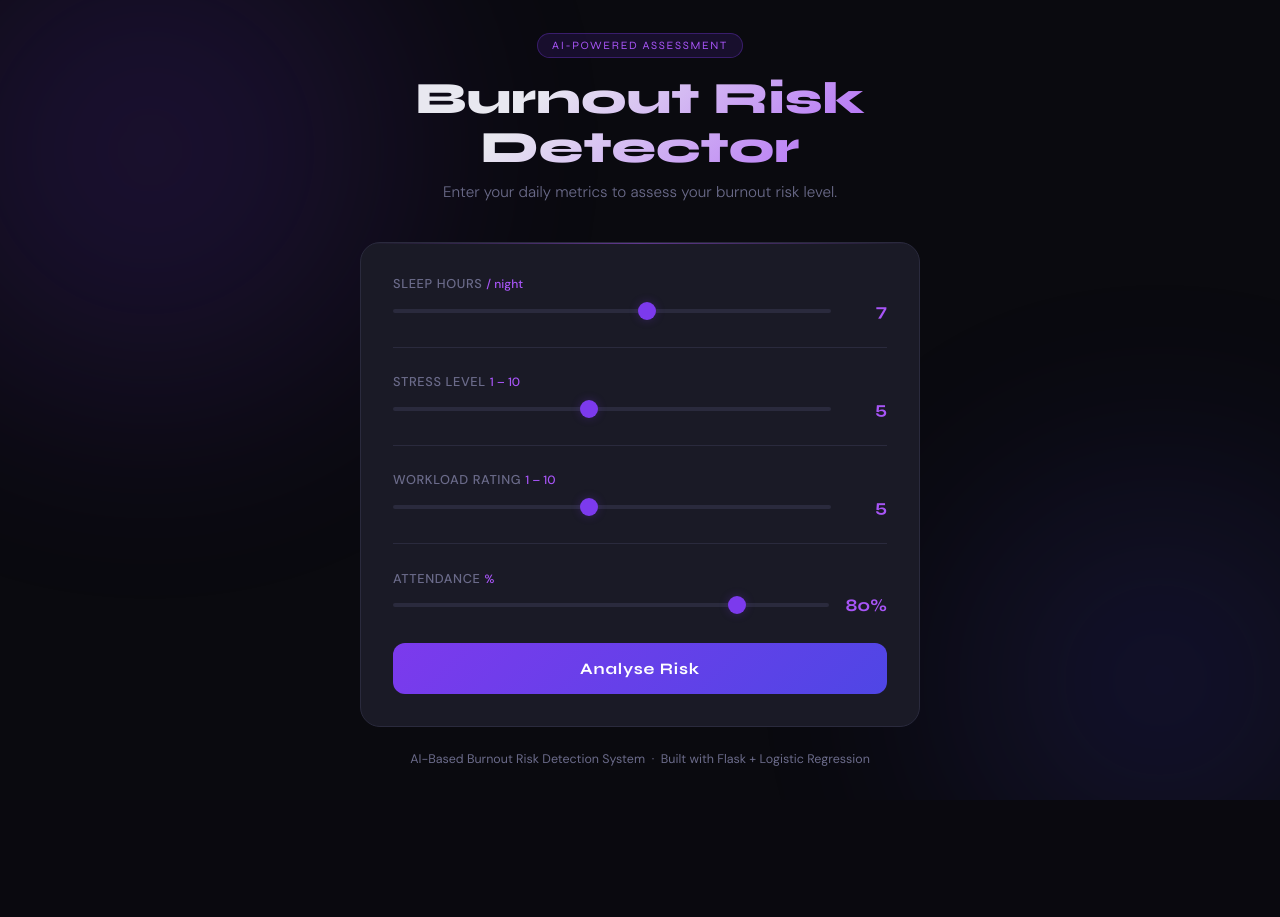
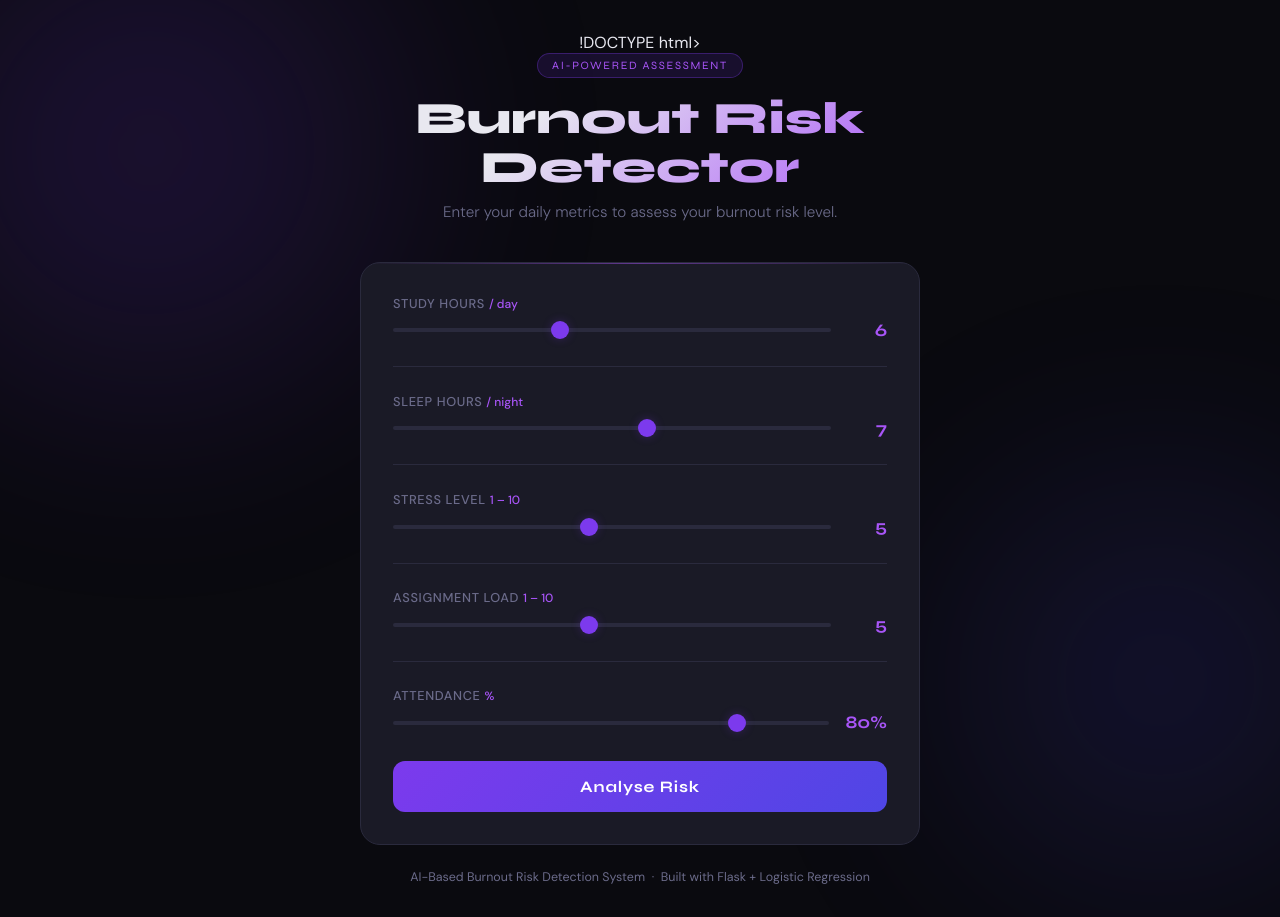
Before and after one commit to Sonalika130/Burnout--risk-detecor-, a Flask app: page / in a window 1280 px wide. Before the commit the page ends 800 px from the top, so only its background shows below. Run offline with Flask 3, Linux system fonts and the light colour scheme; parts of the project's set-up code (start-up, migrations or seed data) failed here and were passed over.

Commit message:
Update Index.html

```diff
--- a/templates/Index.html
+++ b/templates/Index.html
@@ -1,4 +1,5 @@
-<!DOCTYPE html>
+
+!DOCTYPE html>
 <html lang="en">
 <head>
   <meta charset="UTF-8" />
@@ -181,32 +175,8 @@
       text-align: right;
     }
 
-    .field input[type="number"] {
-      width: 100%;
-      background: var(--surface);
-      border: 1px solid var(--border);
-      border-radius: 10px;
-      color: var(--text);
-      font-family: 'DM Sans', sans-serif;
-      font-size: 1rem;
-      padding: 0.75rem 1rem;
-      outline: none;
-      transition: border-color 0.2s, box-shadow 0.2s;
-    }
-    .field input[type="number"]:focus {
-      border-color: var(--purple);
-      box-shadow: 0 0 0 3px var(--glow);
-    }
-    .field input[type="number"]::-webkit-inner-spin-button { display: none; }
+    .divider { height: 1px; background: var(--border); margin: 0.4rem 0; }
 
-    /* Divider */
-    .divider {
-      height: 1px;
-      background: var(--border);
-      margin: 0.4rem 0;
-    }
-
-    /* Submit */
     .btn {
       width: 100%;
       padding: 1rem;
@@ -365,7 +271,17 @@
     <div class="card">
       <div class="form-grid">
 
-        <!-- Sleep Hours -->
+        <div class="field">
+          <label>Study Hours <span>/ day</span></label>
+          <div class="range-row">
+            <input type="range" id="study_hours" min="0" max="16" step="0.5" value="6"
+                   oninput="document.getElementById('study_val').textContent=this.value"/>
+            <div class="range-val" id="study_val">6</div>
+          </div>
+        </div>
+
+        <div class="divider"></div>
+
         <div class="field">
           <label>Sleep Hours <span>/ night</span></label>
           <div class="range-row">
@@ -389,19 +304,17 @@
 
         <div class="divider"></div>
 
-        <!-- Workload Rating -->
         <div class="field">
-          <label>Workload Rating <span>1 – 10</span></label>
+          <label>Assignment Load <span>1 – 10</span></label>
           <div class="range-row">
-            <input type="range" id="workload_rating" min="1" max="10" step="1" value="5"
-                   oninput="document.getElementById('workload_val').textContent=this.value"/>
-            <div class="range-val" id="workload_val">5</div>
+            <input type="range" id="assignment_load" min="1" max="10" step="1" value="5"
+                   oninput="document.getElementById('assign_val').textContent=this.value"/>
+            <div class="range-val" id="assign_val">5</div>
           </div>
         </div>
 
         <div class="divider"></div>
 
-        <!-- Attendance -->
         <div class="field">
           <label>Attendance <span>%</span></label>
           <div class="range-row">
@@ -456,9 +368,10 @@
       errorBox.classList.remove('show');
 
       const payload = {
+        study_hours:     parseFloat(document.getElementById('study_hours').value),
         sleep_hours:     parseFloat(document.getElementById('sleep_hours').value),
         stress_level:    parseFloat(document.getElementById('stress_level').value),
-        workload_rating: parseFloat(document.getElementById('workload_rating').value),
+        assignment_load: parseFloat(document.getElementById('assignment_load').value),
         attendance:      parseFloat(document.getElementById('attendance').value)
       };
 
```
Also changed, not shown: other parts of templates/Index.html (+14 -88 lines).
